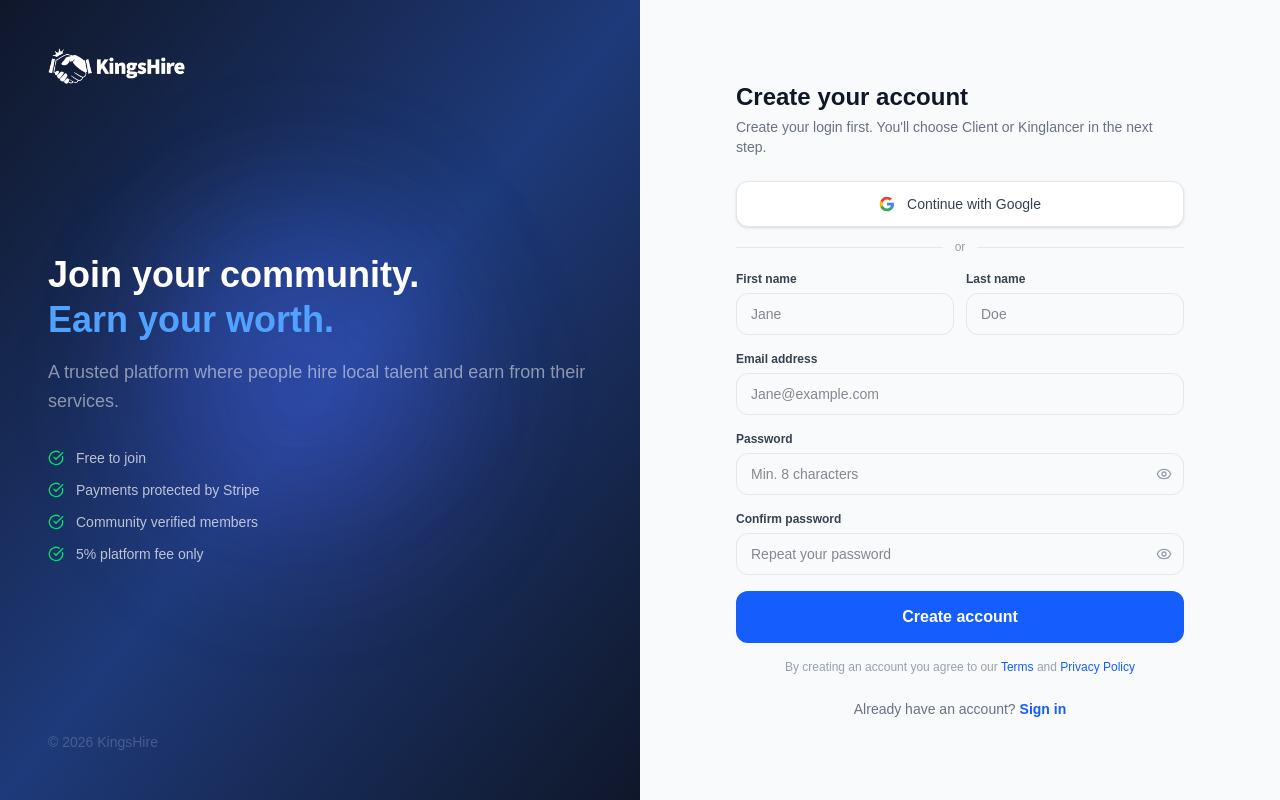
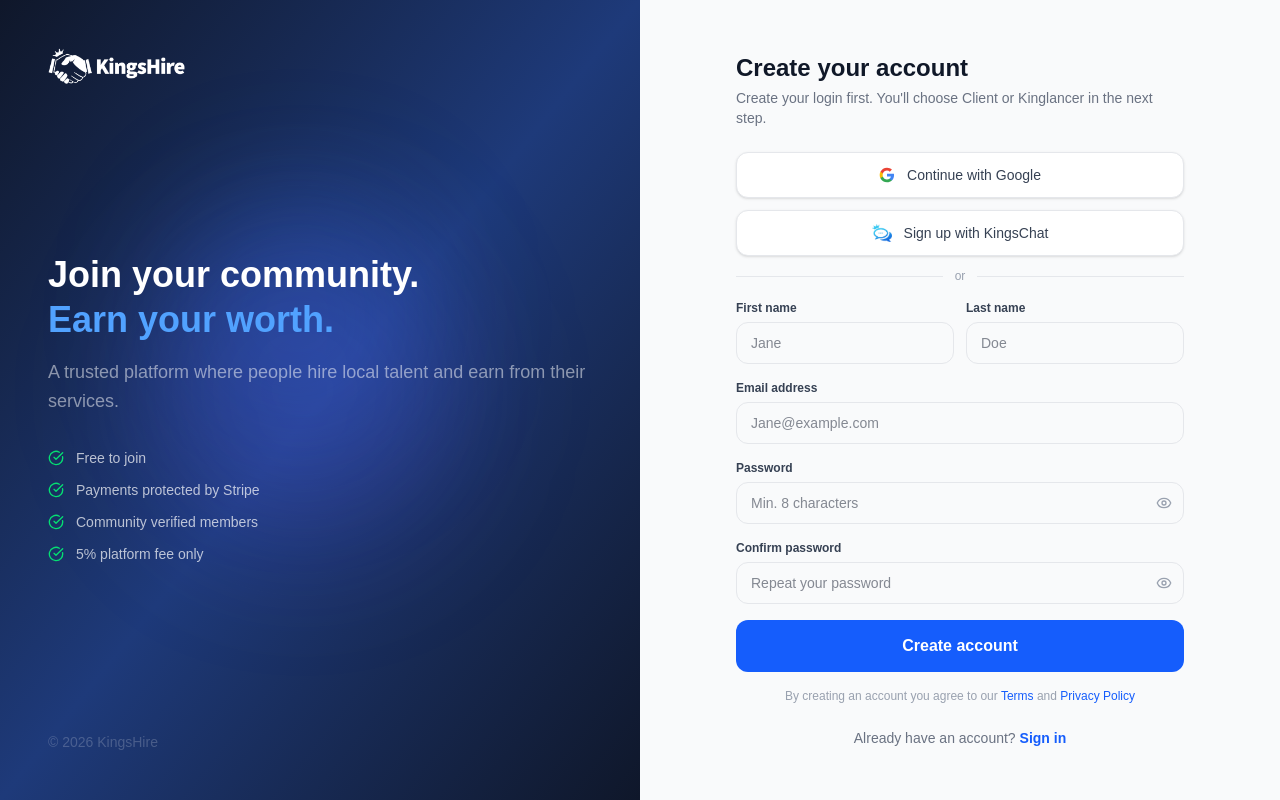
Before and after one commit to bernoulliMukuna21/kingshire-v3, a Next.js app: page /sign-up in a window 1280 px wide. Built offline with nearby package versions, Linux system fonts and the light colour scheme.

Commit message:
feat: add KingsChat button to sign-up page

```diff
--- a/app/sign-up/page.tsx
+++ b/app/sign-up/page.tsx
@@ -8,6 +8,7 @@ import { Eye, EyeOff, CheckCircle, Loader2 } from "lucide-react";
 import { createClient } from "@/lib/supabase/client";
 import AuthLayout from "@/components/auth/AuthLayout";
 import GoogleButton from "@/components/auth/GoogleButton";
+import KingsChatButton from "@/components/auth/KingsChatButton";
 import {
   EMAIL_VALIDATION_MESSAGE,
   isValidEmailAddress,
@@ -164,7 +165,8 @@ export default function SignUpPage() {
                 in the next step.
               </p>
 
-              <GoogleButton onClick={handleGoogleSignUp} />
+              <GoogleButton onClick={handleGoogleSignUp} showDivider={false} />
+              <KingsChatButton label="Sign up with KingsChat" />
 
               {error && (
                 <div className="mb-4 px-4 py-3 bg-red-50 border border-red-200 rounded-xl text-sm text-red-600">
```
